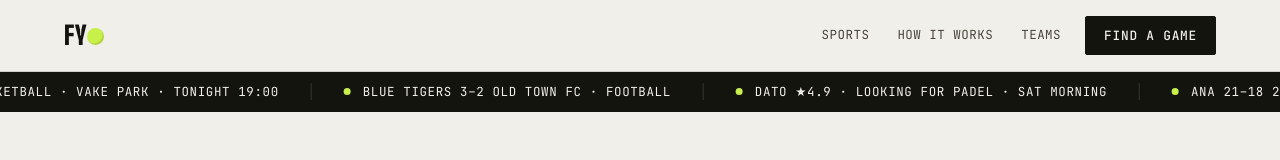
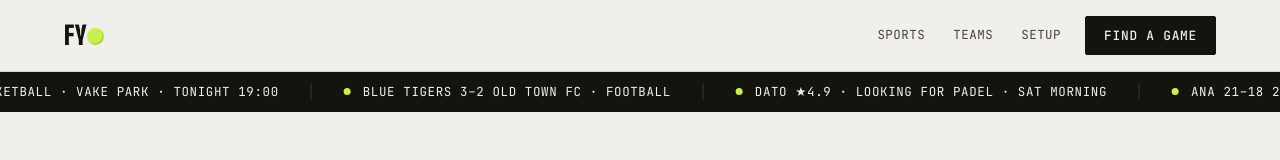
Before and after one commit to Freeuni-OOP/final-project-fyo, a React (Vite) app in the folder frontend/: page / in a window 1280 px wide. Shown: the top 160 px of the page. Built offline with nearby package versions, Linux system fonts and the light colour scheme; no server answers.

Commit message:
topbar links to teams and setup

```diff
--- a/frontend/src/components/TopBar/TopBar.tsx
+++ b/frontend/src/components/TopBar/TopBar.tsx
@@ -8,8 +8,8 @@ export function TopBar() {
       <Wordmark href="#top" />
       <nav className="bar__nav" aria-label="Primary">
         <a href="#sports">Sports</a>
-        <a href="#how">How it works</a>
-        <a href="#teams">Teams</a>
+        <a href="#/teams">Teams</a>
+        <a href="#/onboarding">Setup</a>
       </nav>
       <Button href="#join" className="bar__cta">
         Find a game
```
